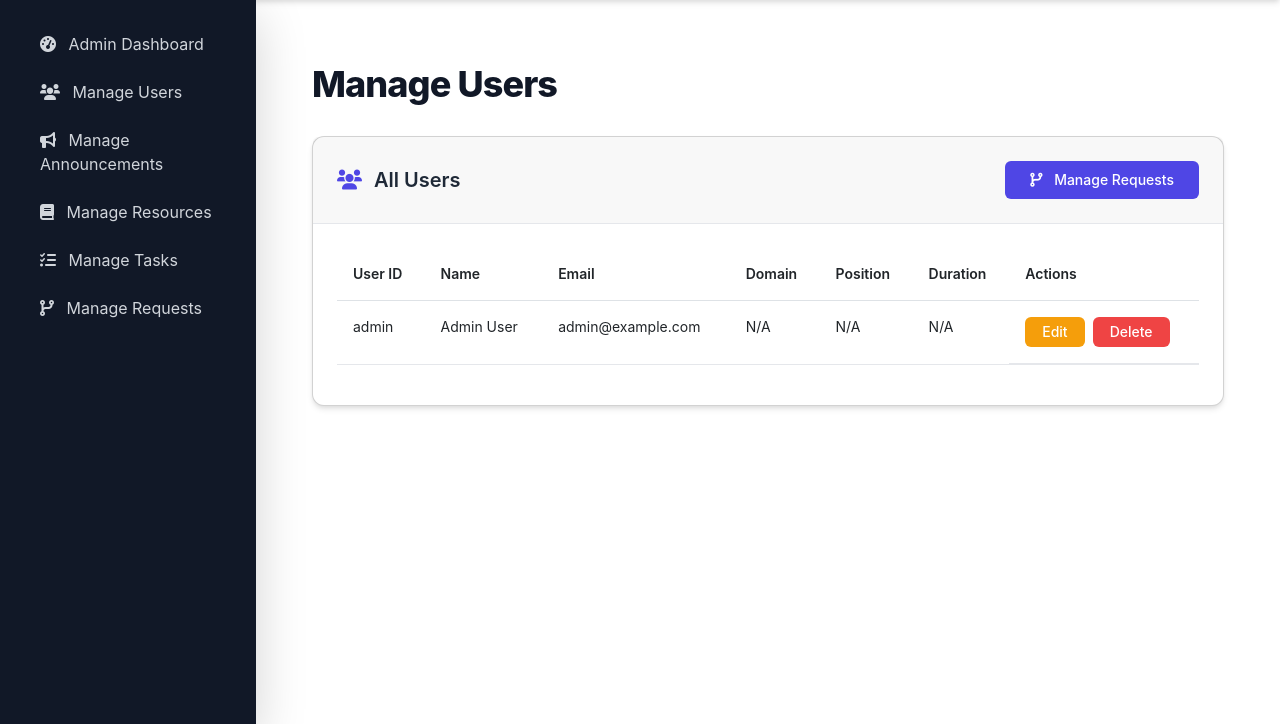
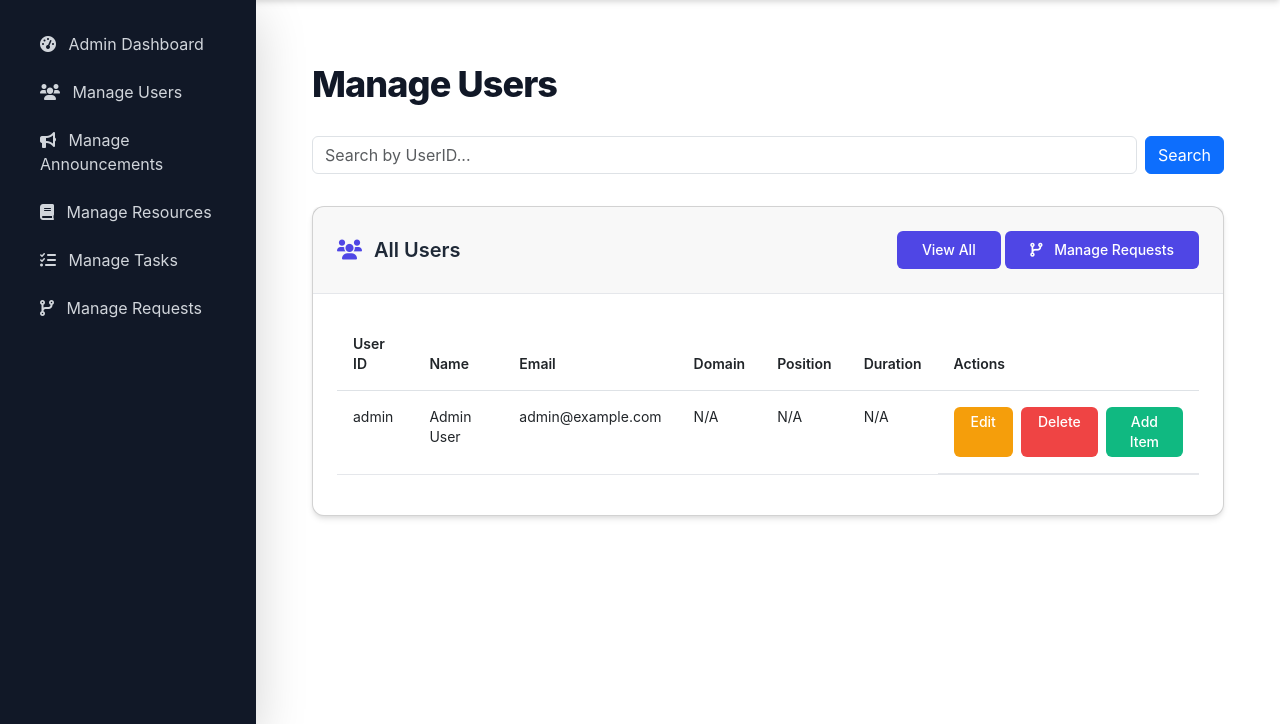
Before and after one commit to projectdemo-preview/SPM, a Flask app: page /admin/users in a window 1280 px wide. Shown: the part 76-800 px from the top of the page. Run offline with Flask 3, Linux system fonts and the light colour scheme; the visitor is signed in with stand-in values (Sample User, id 1); some libraries are stand-ins or nearby versions.

Commit message:
add the token of the crsf in tthe task.html and in the mange_users add the serach bar with viewall btoon and set the limit for the 10 row and afte the scroll bar for the viwe all

```diff
--- a/app.py
+++ b/app.py
@@ -183,7 +183,7 @@ def manage_tasks():
 def tasks():
     user_id = session['user_id']
     tasks = Task.query.filter_by(user_id=user_id).all()
-    return render_template('tasks.html', tasks=tasks)
+    return render_template('tasks.html', tasks=tasks, csrf_token_value=generate_csrf())
 
 @app.route('/add_task', methods=['GET', 'POST'])
 @login_required
@@ -205,7 +205,7 @@ def add_task():
         else:
             return redirect(url_for('tasks'))
 
-    return render_template('add_task.html')
+    return render_template('add_task.html', csrf_token_value=generate_csrf())
 
 @app.route('/edit_task/<int:task_id>', methods=['GET', 'POST'])
 @login_required
@@ -276,7 +276,7 @@ def add_announcement():
         db.session.commit()
         flash('Announcement added successfully!', 'success')
         return redirect(url_for('admin_dashboard'))
-    return render_template('add_announcement.html')
+    return render_template('add_announcement.html', csrf_token_value=generate_csrf())
 
 @app.route('/admin/edit_announcement/<int:announcement_id>', methods=['GET', 'POST'])
 @login_required
@@ -324,7 +324,7 @@ def add_resource():
         db.session.commit()
         flash('Resource added successfully!', 'success')
         return redirect(url_for('admin_dashboard'))
-    return render_template('add_resource.html')
+    return render_template('add_resource.html', csrf_token_value=generate_csrf())
 
 @app.route('/admin/edit_resource/<int:resource_id>', methods=['GET', 'POST'])
 @login_required
@@ -372,12 +372,21 @@ def resources():
 # ----------------------------_
 # User Management (Admin)
 # ----------------------------_
-@app.route('/admin/users')
+@app.route('/admin/users', methods=['GET', 'POST'])
 @login_required
 @admin_required
 def manage_users():
-    users = User.query.all()
-    return render_template('manage_users.html', users=users)
+    search_query = request.form.get('search_query')
+    view_all = request.args.get('view_all')
+
+    if search_query:
+        users = User.query.filter(User.userID.ilike(f'%{search_query}%')).all()
+    elif view_all:
+        users = User.query.all()
+    else:
+        users = User.query.limit(10).all()
+
+    return render_template('manage_users.html', users=users, csrf_token_value=generate_csrf())
 
 @app.route('/admin/edit_user/<int:user_id>', methods=['GET', 'POST'])
 @login_required
@@ -442,7 +451,7 @@ def add_birthday():
         db.session.commit()
         flash('Birthday added successfully!', 'success')
         return redirect(url_for('birthdays'))
-    return render_template('add_birthday.html')
+    return render_template('add_birthday.html', csrf_token_value=generate_csrf())
 
 @app.route('/edit_birthday/<int:birthday_id>', methods=['GET', 'POST'])
 @login_required
@@ -498,7 +507,7 @@ def add_movie():
         db.session.commit()
         flash('Movie added successfully!', 'success')
         return redirect(url_for('movies'))
-    return render_template('add_movie.html')
+    return render_template('add_movie.html', csrf_token_value=generate_csrf())
 
 @app.route('/edit_movie/<int:movie_id>', methods=['GET', 'POST'])
 @login_required
@@ -727,5 +736,38 @@ def add_header(response):
 
 
 
+
+@app.route('/admin/add_item/<int:user_id>', methods=['GET', 'POST'])
+@login_required
+@admin_required
+def admin_add_item(user_id):
+    user = User.query.get_or_404(user_id)
+    if request.method == 'POST':
+        item_type = request.form.get('item_type')
+        title = request.form.get('title')
+        description = request.form.get('description')
+
+        if not all([item_type, title]):
+            flash('Missing required fields!', 'danger')
+            return redirect(url_for('admin_add_item', user_id=user_id))
+
+        if item_type == 'task':
+            due_date_str = request.form.get('due_date')
+            due_date = datetime.strptime(due_date_str, '%Y-%m-%d') if due_date_str else None
+            new_item = Task(title=title, description=description, due_date=due_date, user_id=user_id)
+        elif item_type == 'announcement':
+            new_item = Announcement(title=title, description=description, user_id=user_id)
+        elif item_type == 'resource':
+            new_item = Resource(title=title, description=description, user_id=user_id)
+        else:
+            flash('Invalid item type!', 'danger')
+            return redirect(url_for('admin_add_item', user_id=user_id))
+
+        db.session.add(new_item)
+        db.session.commit()
+        flash(f'{item_type.capitalize()} added successfully for {user.name}!', 'success')
+        return redirect(url_for('manage_users'))
+    return render_template('admin_add_item.html', user=user, csrf_token_value=generate_csrf())
+
 if __name__ == '__main__':
     app.run(debug=True, host="0.0.0.0")
--- a/templates/manage_users.html
+++ b/templates/manage_users.html
@@ -9,18 +9,34 @@
         Manage Users
     </h1>
 
+    <!-- Search Bar -->
+    <div class="mb-8">
+        <form method="POST" action="{{ url_for('manage_users') }}">
+            <input type="hidden" name="csrf_token" value="{{ csrf_token_value }}"/>
+            <div class="flex">
+                <input type="text" name="search_query" class="form-control w-full" placeholder="Search by UserID...">
+                <button type="submit" class="btn btn-primary ml-2">Search</button>
+            </div>
+        </form>
+    </div>
+
     <!-- Users Card -->
     <div class="card bg-white rounded-xl shadow-md hover:shadow-lg transition-shadow duration-300 mb-8">
         <div class="card-header flex justify-between items-center p-6 border-b border-gray-200">
             <h3 class="text-lg sm:text-xl font-semibold text-gray-800 flex items-center">
                 <i class="fas fa-users mr-3 text-indigo-600"></i> All Users
             </h3>
-            <a href="{{ url_for('manage_requests') }}" class="btn bg-indigo-600 text-white px-4 py-2 rounded-md text-sm font-medium hover:bg-indigo-700 transition-colors duration-200" aria-label="Manage user requests">
-                <i class="fas fa-code-branch mr-2"></i> Manage Requests
-            </a>
+            <div>
+                <a href="{{ url_for('manage_users', view_all=True) }}" class="btn bg-indigo-600 text-white px-4 py-2 rounded-md text-sm font-medium hover:bg-indigo-700 transition-colors duration-200" aria-label="View all users">
+                    View All
+                </a>
+                <a href="{{ url_for('manage_requests') }}" class="btn bg-indigo-600 text-white px-4 py-2 rounded-md text-sm font-medium hover:bg-indigo-700 transition-colors duration-200" aria-label="Manage user requests">
+                    <i class="fas fa-code-branch mr-2"></i> Manage Requests
+                </a>
+            </div>
         </div>
         <div class="p-6">
-            <div class="overflow-x-auto">
+            <div class="overflow-x-auto" style="max-height: 500px; overflow-y: auto;">
                 <table class="table w-full text-sm text-gray-700">
                     <thead>
                         <tr class="bg-gray-100">
@@ -46,8 +62,11 @@
                                 <a href="{{ url_for('edit_user', user_id=user.id) }}" class="btn bg-yellow-500 text-white px-3 py-1 rounded-md text-sm font-medium hover:bg-yellow-600 transition-colors duration-200" aria-label="Edit user {{ user.name }}">
                                     Edit
                                 </a>
-                                <a href="{{ url_for('delete_user', user_id=user.id) }}" class="btn bg-red-500 text-white px-3 py-1 rounded-md text-sm font-medium hover:bg-red-600 transition-colors duration-200" onclick="return confirm('Are you sure you want to delete user {{ user.name }}?')" aria-label="Delete user {{ user.name }}">
+                                <a href="{{ url_for('delete_user', user_id=user.id) }}" class="btn bg-red-500 text-white px-3 py-1 rounded-md text-sm font-medium hover:bg-red-600 transition-colors duration-200" onclick="return confirm('Are you sure you want to delete user {{ user.name }}?')">
                                     Delete
+                                </a>
+                                <a href="{{ url_for('admin_add_item', user_id=user.id) }}" class="btn bg-green-500 text-white px-3 py-1 rounded-md text-sm font-medium hover:bg-green-600 transition-colors duration-200">
+                                    Add Item
                                 </a>
                             </td>
                         </tr>
--- a/templates/tasks.html
+++ b/templates/tasks.html
@@ -44,6 +44,7 @@
                                     Edit
                                 </a>
                                 <form action="{{ url_for('delete_task', task_id=task.id) }}" method="POST" class="inline">
+                                    <input type="hidden" name="csrf_token" value="{{ csrf_token_value }}"/>
                                     <button type="submit" class="btn bg-red-500 text-white px-3 py-1 rounded-md text-sm font-medium hover:bg-red-600 transition-colors duration-200" onclick="return confirm('Are you sure you want to delete this task?')" aria-label="Delete task {{ task.title }}">
                                         Delete
                                     </button>
```
Also changed, not shown: templates/admin_add_item.html (added, +38 -0 lines).
